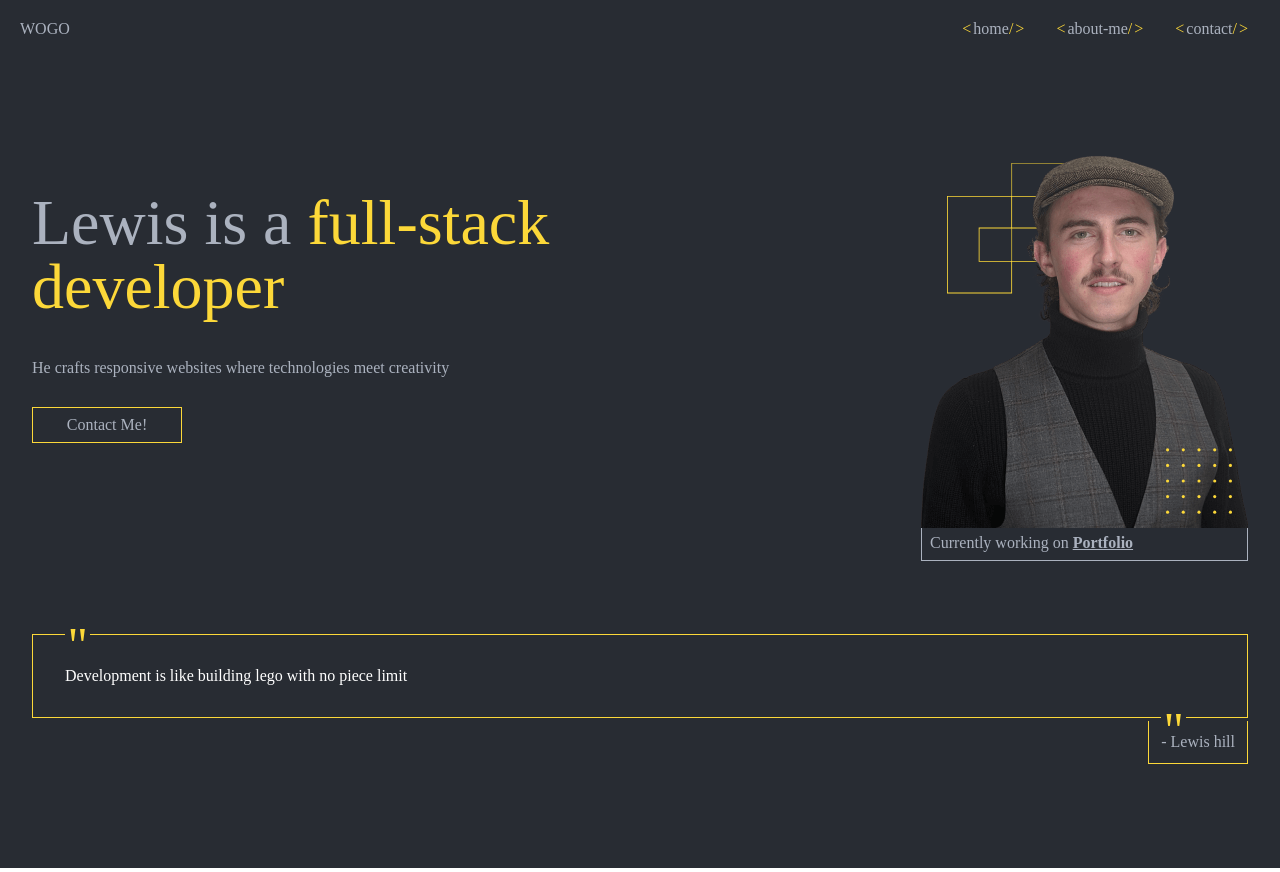
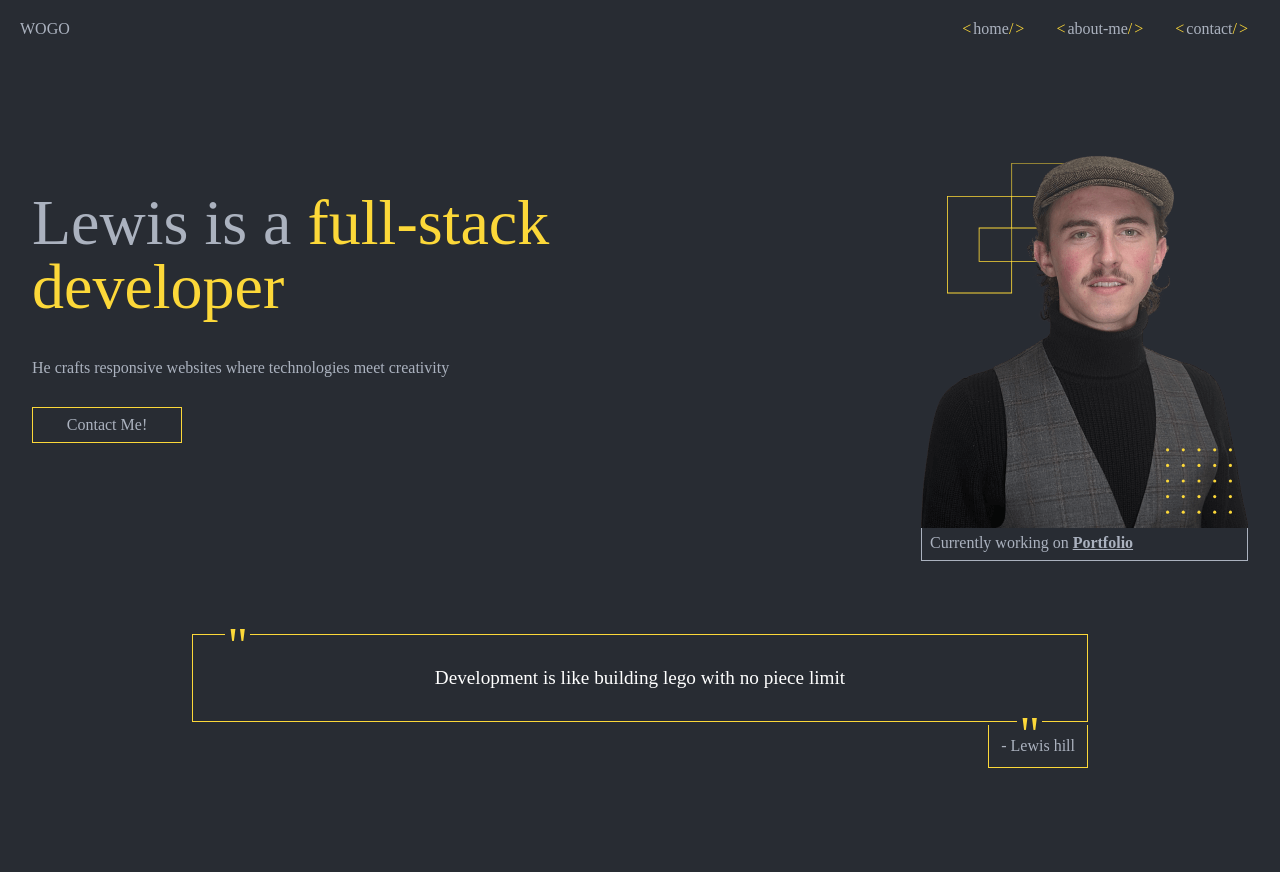
Before and after one commit to lewy192/portfolio, a Next.js app: page / in a window 1280 px wide. Built offline with nearby package versions, Linux system fonts and the light colour scheme; a web font is replaced by a local one.

Commit message:
updates to quote sizing responsiveness

```diff
--- a/src/Components/quote/quote.module.css
+++ b/src/Components/quote/quote.module.css
@@ -7,6 +7,9 @@
 
 .quote {
     color: white;
+    text-align: center;
+    width: 100%;
+    display: block;
 }
 .quote:before {
     display: flex;
@@ -53,3 +56,24 @@
     bottom: -47px;
     right: -1px;
 }
+
+@media screen and (min-width: 968px) {
+    .quoteContainer {
+        width: 70%;
+    }
+}
+
+@media screen and (min-width: 768px) {
+    .quoteContainer {
+        width: 80%;
+    }
+}
+
+@media screen and (min-width: 1024px) {
+    .quoteContainer {
+        width: 70%;
+    }
+    .quote {
+        font-size: larger;
+    }
+}
```
Also changed, not shown: src/Components/Separator/Separator.jsx (added, +11 -0 lines), src/Components/Separator/separator.module.css (added).
